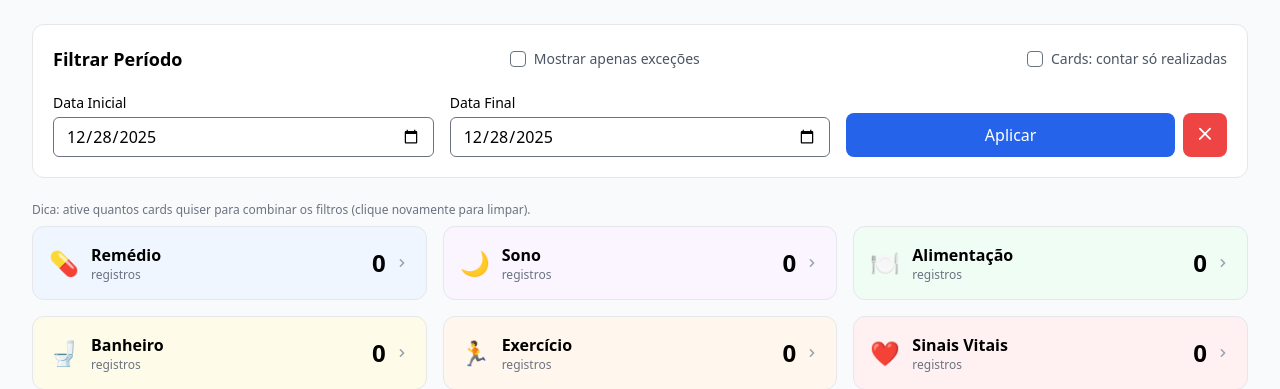
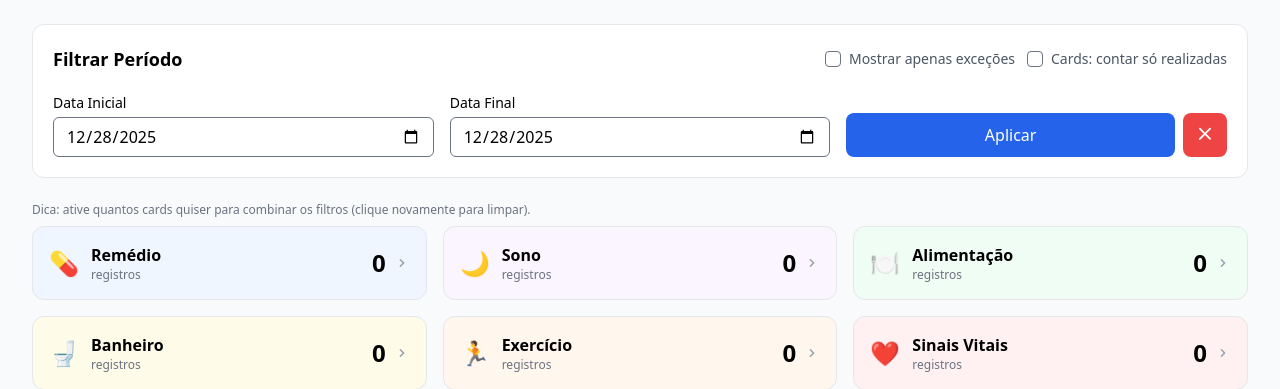
Before and after one commit to ArthurPoggy/cuidarjuntos, a Django app: page /care/dashboard/ in a window 1280 px wide. Shown: the part 65-454 px from the top of the page. Run offline with Django 4.2, Linux system fonts and the light colour scheme; a user stored in the database is signed in; tables that the repository leaves empty hold one stand-in row (values such as "Sample post"); data that the repository does not hold is empty; some libraries are stand-ins or nearby versions.

Commit message:
alteraação dashboard

```diff
--- a/templates/care/dashboard.html
+++ b/templates/care/dashboard.html
@@ -5,8 +5,9 @@
 {% block content %}
 <!-- FILTRO (compacto no mobile) -->
 <div class="bg-white border rounded-xl p-4 sm:p-5 mb-6">
-  <div class="flex flex-col gap-2 sm:flex-row sm:items-center sm:justify-between mb-3 sm:mb-4">
+  <div class="flex flex-col gap-2 sm:flex-row sm:items-center mb-3 sm:mb-4">
     <h2 class="text-base sm:text-lg font-semibold">Filtrar Período</h2>
+    <div class="flex flex-col gap-2 sm:flex-row sm:items-center sm:gap-3 sm:ml-auto">
       <label class="inline-flex items-center gap-2 text-xs sm:text-sm text-gray-600">
         <input type="checkbox" name="exceptions" value="1" class="rounded"
                form="period-form"
@@ -19,6 +20,7 @@
                {% if filters.count_done_only %}checked{% endif %}>
         Cards: contar só realizadas
       </label>
+    </div>
   </div>
 
   <form id="period-form" method="get"
```
Lines whose indentation alone changed are shown as unchanged.
